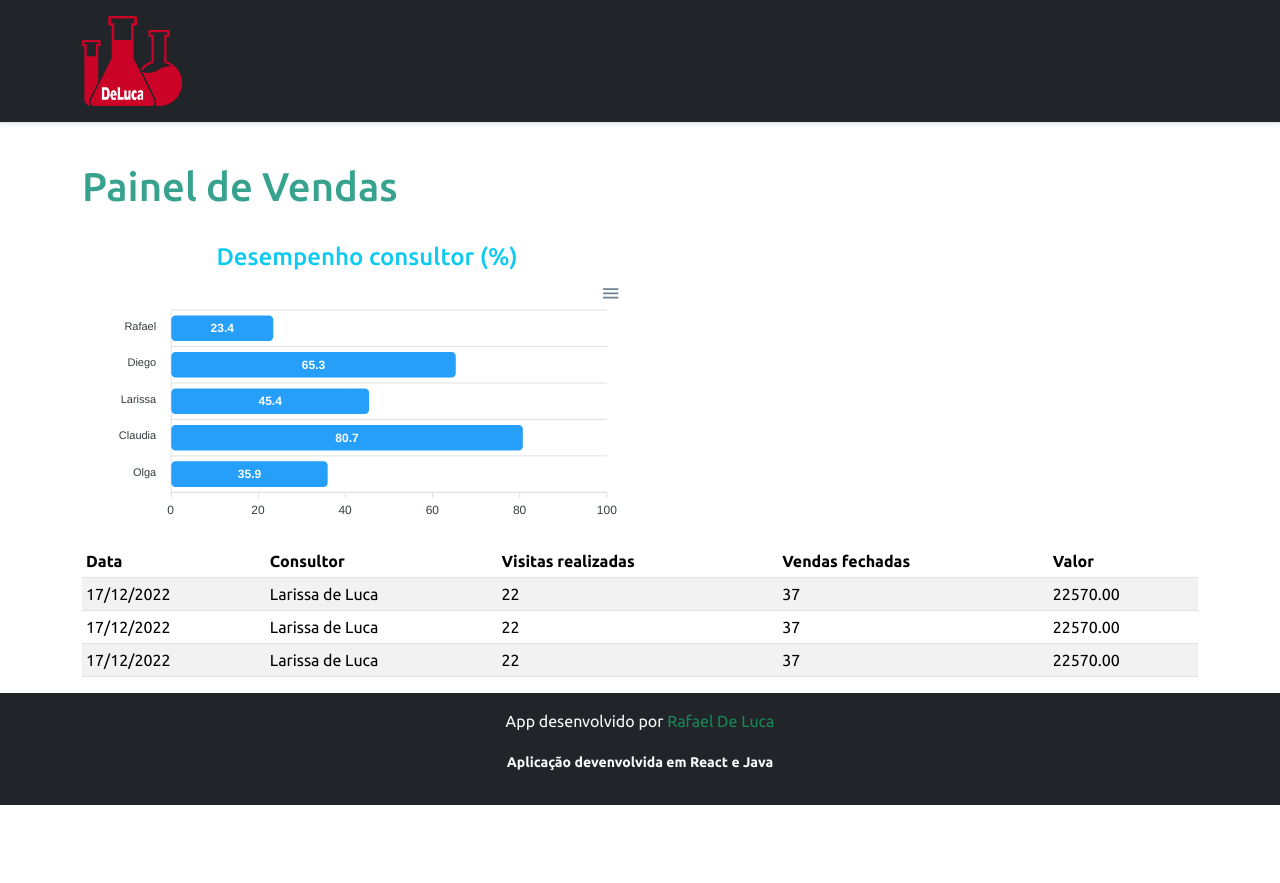
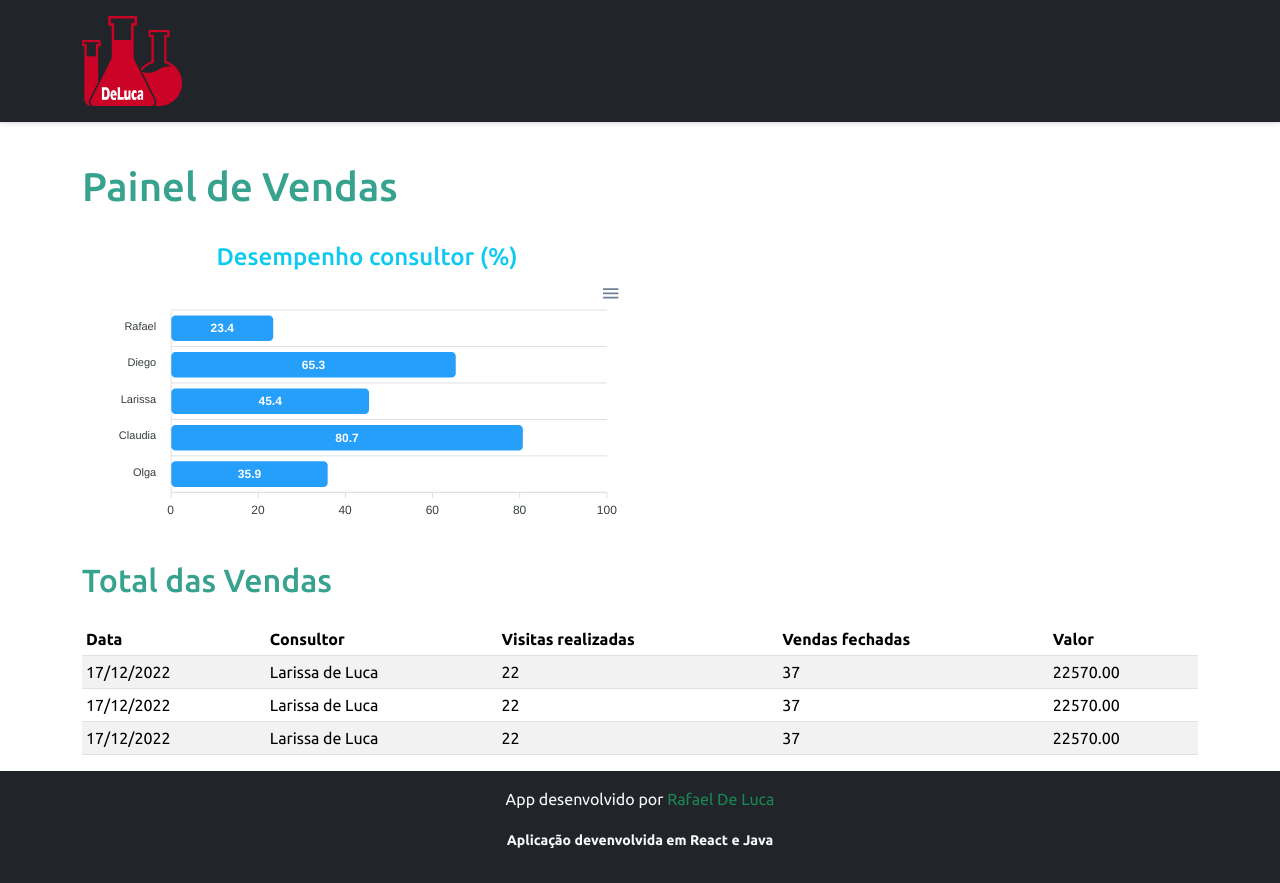
Before and after one commit to rafaelgauderio/spring-react-painel-vendas, a React (Create React App) app in the folder frontend/: page / in a window 1280 px wide. Before the commit the page ends 805 px from the top, so only its background shows below. Built offline with nearby package versions, Linux system fonts and the light colour scheme.

Commit message:
Titulo da tabela de vendas

```diff
--- a/frontend/src/App.tsx
+++ b/frontend/src/App.tsx
@@ -16,7 +16,9 @@
             <BarChart></BarChart>
           </div>
         </div>
-
+        <div className="py-3">
+          <h2 className="text-primary">Total das Vendas</h2>
+        </div>
         <SalesTable />
       </div>
       <Footer />
```
